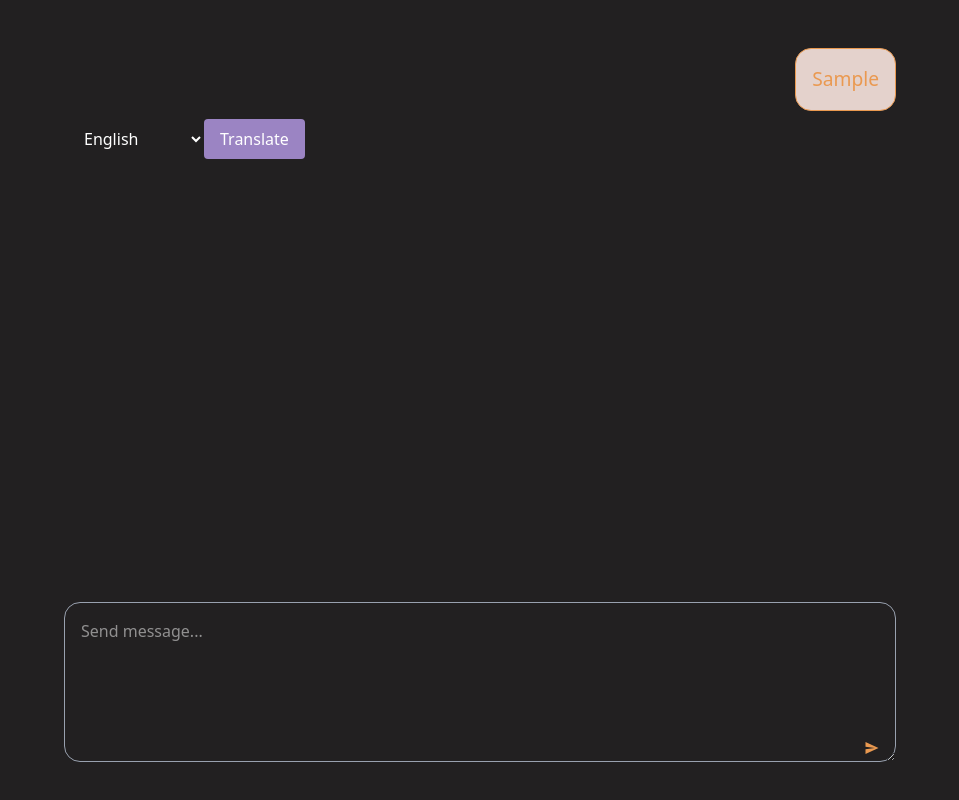
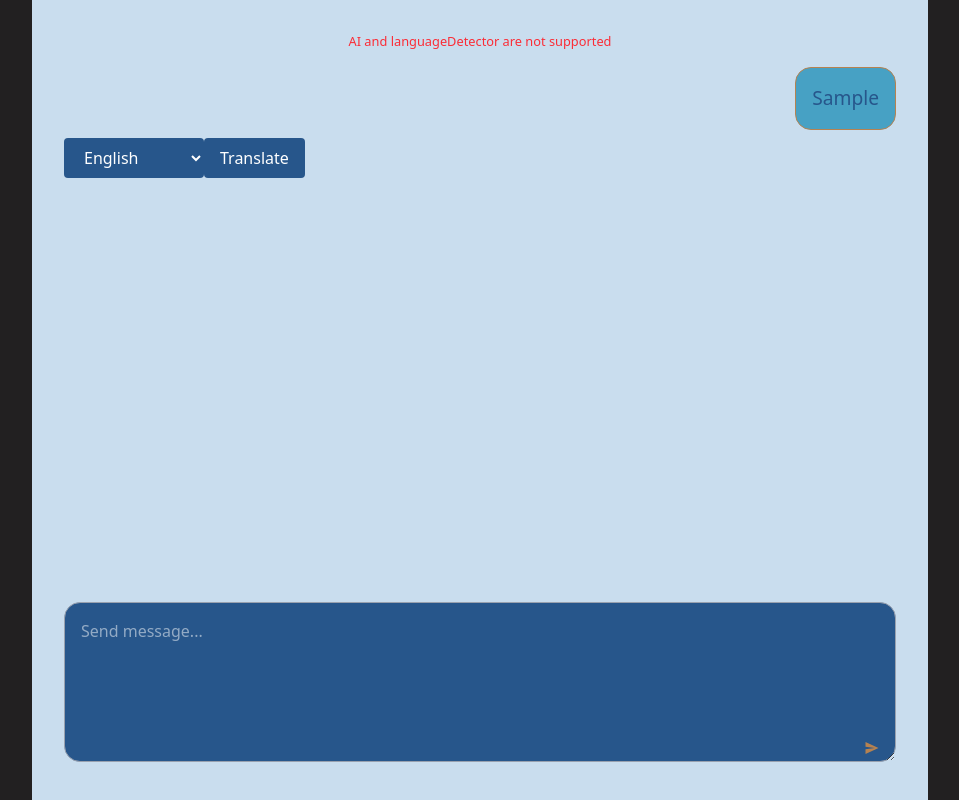
Before and after one commit to Solomon-Dzokoto/Lang-Translator-, a React (Vite) app: page / in a window 1280 px wide. Both pictures are taken after typing "Sample" into the empty fields and a click on the button 1032 px from the left and 748 px from the top of the page. Shown: the whole page, without its empty margins (160-1119 px from the left). Built offline with nearby package versions, Linux system fonts and the light colour scheme.

Commit message:
debugging

```diff
--- a/src/pages/ChatApp.tsx
+++ b/src/pages/ChatApp.tsx
@@ -1,38 +1,41 @@
 import React, { useEffect, useState } from "react";
 import { IoMdSend } from "react-icons/io";
 
-interface LanguageDetectionResult {
-    confidence: number;
-    detectedLanguage: string;
-}
+const useTimeoutError = (errorMessage: string | null) => {
+    const [error, setError] = useState(errorMessage);
 
-const useTimeoutError = (errorMessage:string | null) =>{
+    useEffect(() => {
+        if (errorMessage) {
+            const timeout = setTimeout(() => {
+                setError(null);
+            }, 4000);
+            return () => clearTimeout(timeout);
+        }
+    }, [errorMessage]);
 
-    const [error,setError] = useState(errorMessage);
-    useEffect(()=>{
-        const timeout = setTimeout(()=>{
-            setError(null)
-        },4000)
-        return ()=>clearTimeout(timeout)
-    },[errorMessage])
+    return [error as string | null, setError] as const;
+};
 
-    return [error as string | null, setError] as const
-}
 const ChatApp = () => {
-    const [lang, setLang] = useState<LanguageDetectionResult[] | null>(null);
     const [error, setError] = useTimeoutError(null);
     const [select, setSelect] = useState<string>("en");
     const [text, setText] = useState<string>("");
-    const [messages, setMessages] = useState<{ lang: LanguageDetectionResult[] | null; select: string; text: string; loading: boolean; error: string | null; summary: string | null; translatedText: string | null; }[]>([]);
-    const [loading,setLoading] = useState<boolean>(false);
-    const [summary, setSummary] = useState<string | null>(null);
-    const [translatedText, setTranslatedText] = useState<string | null>(null);
-    const [isSend, setIsSend] = useState<boolean>(false);
+    const [messages, setMessages] = useState<{ id: number; lang: string | null; select: string; text: string; loading: boolean; error: string | null; summary: string | null; translatedText: string | null; }[]>([]);
+    const [loading, setLoading] = useState<boolean>(false);
 
+    useEffect(() => {
+        if (messages.length > 0 && messages[messages.length - 1].loading) {
+            detectLang(messages.length - 1);
+        }
+    }, [messages]);
 
+    useEffect(() => {
+        if (text) {
+            setError(null);
+        }
+    }, [text]);
 
-    const detectLang = async () => {
-        setLoading(true);
+    const detectLang = async (messageIndex: number) => {
         try {
             if (typeof self === 'object' && self && "ai" in self && typeof self.ai === 'object' && self.ai !== null && "languageDetector" in self.ai) {
                 console.log("AI and languageDetector are supported");
@@ -40,6 +43,7 @@ const ChatApp = () => {
                 let detector;
                 if (languageDetectorCapabilities?.available === 'no') {
                     console.error("Language detector is not available");
+                    throw new Error("Language detector is not available");
                 } else if (languageDetectorCapabilities?.available === 'readily') {
                     detector = await (self.ai as any).languageDetector?.create();
                     console.log("Language detector is readily available");
@@ -60,12 +64,13 @@ const ChatApp = () => {
                     throw new Error("Failed to create detector");
                 }
 
-                if (text) {
-                    const checker = await detector.detect(text);
-                    setLang(checker);
-                    setLoading(false);
-                } else {
-                    console.log("No text to detect");
+                const checker = await detector.detect(messages[messageIndex].text);
+                if (checker && checker.length > 0) {
+                    setMessages(prevMessages =>
+                        prevMessages.map((msg, index) =>
+                            index === messageIndex ? { ...msg, lang: checker[0]?.detectedLanguage, loading: false } : msg
+                        )
+                    );
                 }
             } else {
                 throw new Error("AI and languageDetector are not supported");
@@ -73,54 +78,60 @@ const ChatApp = () => {
         } catch (err) {
             console.error("Initialization error:", err instanceof Error ? err.message : "Unknown error occurred");
             setError(err instanceof Error ? err.message : "Unknown error occurred");
-            setLoading(false);
+            setMessages(prevMessages =>
+                prevMessages.map((msg, index) =>
+                    index === messageIndex ? { ...msg, error: err instanceof Error ? err.message : "Unknown error occurred", loading: false } : msg
+                )
+            );
         }
     };
 
     const sendMsg = (e: React.FormEvent<HTMLFormElement>) => {
-        setLoading(true);
         e.preventDefault();
-        detectLang();
-        setIsSend(true);
-        const data = {
-            lang,
+        const newMessage = {
+            id: messages.length + 1,
+            lang: null,
             select,
             text,
-            loading,
-            error,
-            summary,
-            translatedText,
+            loading: true,
+            error: null,
+            summary: null,
+            translatedText: null,
         };
-        setMessages([...messages, data]);
-        //clear textarea value after sending message
-        setText("");
-        setLoading(false);
+        setMessages([...messages, newMessage]);
+        setText(""); // Clear the textarea state
     };
 
-    const displayLang = () => {
-        if (lang && lang.length > 0) {
-            const chosenLang = lang[0].detectedLanguage;
-            const langInHuman = new Intl.DisplayNames([chosenLang], { type: "language" });
-            console.log(langInHuman.of(chosenLang));
-            return langInHuman.of(chosenLang);
+    const displayLang = (lang: string | null) => {
+        if (lang) {
+            const langInHuman = new Intl.DisplayNames([lang], { type: "language" });
+            return langInHuman.of(lang);
         }
+        return null;
     };
 
-    const onSelectChange = (e: React.ChangeEvent<HTMLSelectElement>) => {
-        setSelect(e.target.value);
+    const onSelectChange = (e: React.ChangeEvent<HTMLSelectElement>, messageIndex: number) => {
+        const newSelect = e.target.value;
+        setMessages(prevMessages =>
+            prevMessages.map((msg, index) =>
+                index === messageIndex ? { ...msg, select: newSelect } : msg
+            )
+        );
     };
 
     const onTextChange = (e: React.ChangeEvent<HTMLTextAreaElement>) => {
         setText(e.target.value);
     };
 
-    const inHumanLang = displayLang();
-
-    const onSummarize = async () => {
-        setLoading(true);
-        setError(null);
+    const onSummarize = async (messageIndex: number) => {
+        setMessages(prevMessages =>
+            prevMessages.map((msg, index) =>
+                index === messageIndex ? { ...msg, loading: true } : msg
+            )
+        );
         try {
-            if (text.length >= 150) {
+            const message = messages[messageIndex];
+            if (message.text.length >= 150) {
                 if (typeof self === "object" && self && "ai" in self && typeof self.ai === "object" && self.ai !== null && "summarizer" in self.ai) {
                     const summarizerCapa = await (self.ai as { summarizer: { capabilities: () => Promise<{ available: string }> } }).summarizer?.capabilities();
                     let summarize;
@@ -148,26 +159,46 @@ const ChatApp = () => {
                         throw new Error("Failed to create summarizer");
                     }
 
-                    const summaryResult = await summarize.summarize(text);
-                    setSummary(summaryResult);
-                    setLoading(false);
+                    const summaryResult = await summarize.summarize(message.text);
+                    setMessages(prevMessages =>
+                        prevMessages.map((msg, index) =>
+                            index === messageIndex ? { ...msg, summary: summaryResult, loading: false } : msg
+                        )
+                    );
                 }
             }
         } catch (err) {
-            setError(err instanceof Error ? err.message : "Summarization failed");
-            console.error(err instanceof Error ? err.message : "Summarization failed");
-            setLoading(false);
+            setMessages(prevMessages =>
+                prevMessages.map((msg, index) =>
+                    index === messageIndex ? { ...msg, error: err instanceof Error ? err.message : "Summarization failed", loading: false } : msg
+                )
+            );
         }
     };
 
-    const onTranslate = async () => {
+    const onKeyPress = (e: React.KeyboardEvent<HTMLTextAreaElement>) => {
+        if (e.key === "Enter") {
+            e.preventDefault();
+            handleSendMsg();
+        }
+    }
 
-        setLoading(true);
+    const handleSendMsg = () => {
+        const event = new Event('submit', { bubbles: true, cancelable: true });
+        const form = document.querySelector('form');
+        form?.dispatchEvent(event);
+    }
+    const onTranslate = async (messageIndex: number) => {
+        setMessages(prevMessages =>
+            prevMessages.map((msg, index) =>
+                index === messageIndex ? { ...msg, loading: true } : msg
+            )
+        );
         try {
+            const message = messages[messageIndex];
             if (typeof self === 'object' && self && "ai" in self && typeof self.ai === 'object' && self.ai !== null && "translator" in self.ai) {
                 console.log("Translate is supported");
                 const translateCapa = await (self.ai as any)?.translator?.capabilities();
-                console.log("Translate capabilities:", translateCapa);
                 let translate;
                 if (translateCapa === 'no') {
                     throw new Error("Translate is not available");
@@ -175,13 +206,13 @@ const ChatApp = () => {
                     translate = await (self.ai as any).translator.create();
                 } else {
                     console.log("Ready to download Translator AI model");
-                    if (!lang) throw new Error("Language not detected");
-                    if (select === lang[0].detectedLanguage) throw new Error("Cannot translate to the same language");
-                    if (!select) throw new Error("Select a language to translate to");
+                    if (!message.lang) throw new Error("Language not detected");
+                    if (message.select === message.lang) throw new Error("Cannot translate to the same language");
+                    if (!message.select) throw new Error("Select a language to translate to");
 
                     translate = await (self.ai as any).translator.create({
-                        sourceLanguage: lang[0].detectedLanguage,
-                        targetLanguage: select,
+                        sourceLanguage: message.lang,
+                        targetLanguage: message.select,
                         monitor(m: EventTarget) {
                             m.addEventListener("downloadprogress", (event: Event) => {
                                 const e = event as any as { loaded: number, total: number };
@@ -191,35 +222,47 @@ const ChatApp = () => {
                     });
                 }
                 if (!translate) throw new Error("Failed to create translator");
-                const translatedText = await translate.translate(text);
-                setTranslatedText(translatedText);
-                setLoading(false);
-           } else {
+                const translatedText = await translate.translate(message.text);
+                setMessages(prevMessages =>
+                    prevMessages.map((msg, index) =>
+                        index === messageIndex ? { ...msg, translatedText, loading: false } : msg
+                    )
+                );
+            } else {
                 console.error("Translate is not supported");
                 throw new Error("Translate is not supported");
             }
         } catch (err) {
-            setError(err instanceof Error ? err.message : "Translation failed");
-            console.error(err instanceof Error ? err.message : "Translation failed");
-            setLoading(false);
+            setMessages(prevMessages =>
+                prevMessages.map((msg, index) =>
+                    index === messageIndex ? { ...msg, error: err instanceof Error ? err.message : "Translation failed", loading: false } : msg
+                )
+            );
         }
     };
 
     return (
-        <div className="w-full max-w-4xl mx-auto relative flex flex-col h-screen p-8  text-white">
+        <div className="w-full max-w-4xl mx-auto relative flex flex-col h-screen p-8 bg-[#C9DDEE] text-[#27568B]">
             <div className="flex-1 overflow-y-auto">
                 <div className="mb-4">
                     {messages.map((data, index) => (
-                        < article key={index} className="">
-                            {error && <p className="text-red-500 w-fit mx-auto text-[.8rem] mb-4">{data?.error}</p>}
-                            <div className="flex  flex-row justify-end">
-                                <p className="p-4 items-end border border-[#EA9950] rounded-2xl text-[1.2rem] w-fit max-w-[80%] bg-[#E4D2CC] text-[#EA9950] mb-2">{data?.text}</p>
+                        <article key={index} className="mb-4">
+                            {data.error && <p className="text-red-500 w-fit mx-auto text-[.8rem] mb-4">{data.error}</p>}
+                            <div className="flex flex-row justify-end">
+                                <p className="p-4 items-end border border-[#B68250] rounded-2xl text-[1.2rem] w-fit max-w-[80%] bg-[#47A1C4] text-[#27568B] mb-2">{data.text}</p>
                             </div>
-                            {inHumanLang && <p className="mb-4">{inHumanLang}</p>}
-                            {summary && <p className="mb-4">{data?.summary}</p>}
-                            {data?.text.length >= 150 && (data?.lang as LanguageDetectionResult[])[0]?.detectedLanguage === 'en' && <button onClick={onSummarize} className={`${data.loading?"cursor-not-allowed":"cursor-pointer"} bg-[#9B84C3] text-white py-2 px-4 rounded mb-4`}>{data?.loading?"Summarizing...":"Summarize"}</button>}
-                            {translatedText && <p className="mb-4">{data?.translatedText}</p>}
-                            <select value={data?.select} onChange={onSelectChange} className="bg-[#4D2CC] text-white py-2 px-4 rounded mb-4">
+                            {displayLang(data.lang) && <p className="mb-4">{displayLang(data.lang)}</p>}
+                            {data.summary && <p className="mb-4">{data.summary}</p>}
+                            {data.text.length >= 150 && data.lang !== null && data.lang === 'en' && !data.summary && (
+                                <button
+                                    onClick={() => onSummarize(index)}
+                                    className={`${data.loading ? 'cursor-not-allowed' : 'cursor-pointer'} bg-[#27568B] text-white py-2 px-4 rounded mb-4`}
+                                >
+                                    {data.loading ? 'Summarizing...' : 'Summarize'}
+                                </button>
+                            )}
+                            {data.translatedText && <p className="mb-4">{data.translatedText}</p>}
+                            <select value={data.select} onChange={(e) => onSelectChange(e, index)} className="bg-[#27568B] text-white py-2 px-4 rounded mb-4">
                                 <option value="en">English</option>
                                 <option value="pt">Portuguese</option>
                                 <option value="fr">French</option>
@@ -227,8 +270,13 @@ const ChatApp = () => {
                                 <option value="tr">Turkish</option>
                                 <option value="es">Spanish</option>
                             </select>
-                            <button disabled={data?.loading} onClick={onTranslate} className={`bg-[#9B84C3] ${data?.loading?"cursor-not-allowed":"cursor-pointer"} cursor-auto text-white py-2 px-4 rounded mb-4`}>{data?.loading ? "Translating..."
-                          :  "Translate"}</button>
+                            <button
+                                disabled={data.loading}
+                                onClick={() => onTranslate(index)}
+                                className={`bg-[#27568B] ${data.loading ? 'cursor-not-allowed' : 'cursor-pointer'} text-white py-2 px-4 rounded mb-4`}
+                            >
+                                {data.loading ? 'Translating...' : 'Translate'}
+                            </button>
                         </article>
                     ))}
                 </div>
@@ -237,12 +285,15 @@ const ChatApp = () => {
             <form onSubmit={sendMsg} className="w-full">
                 <div className="relative">
                     <textarea
-                        className="w-full border-gray-400 rounded-2xl min-h-[10rem] border p-4 pr-10 bg-[#4D2CC] text-white"
+                        className="w-full border-gray-400 rounded-2xl min-h-[10rem] border p-4 pr-10 bg-[#27568B] text-white"
                         placeholder="Send message..."
                         value={text}
                         onChange={onTextChange}
+                        onKeyPress={onKeyPress}
                     />
-                    <button type="submit" className="text-[#EA9950] absolute bottom-1 right-0 cursor-pointer hover:bg-[#9B84C3] font-bold py-2 px-4 rounded"><IoMdSend /></button>
+                    <button type="submit" className="text-[#B68250] absolute bottom-1 right-0 cursor-pointer hover:bg-[#47A1C4] font-bold py-2 px-4 rounded">
+                        <IoMdSend />
+                    </button>
                 </div>
             </form>
         </div>
```
